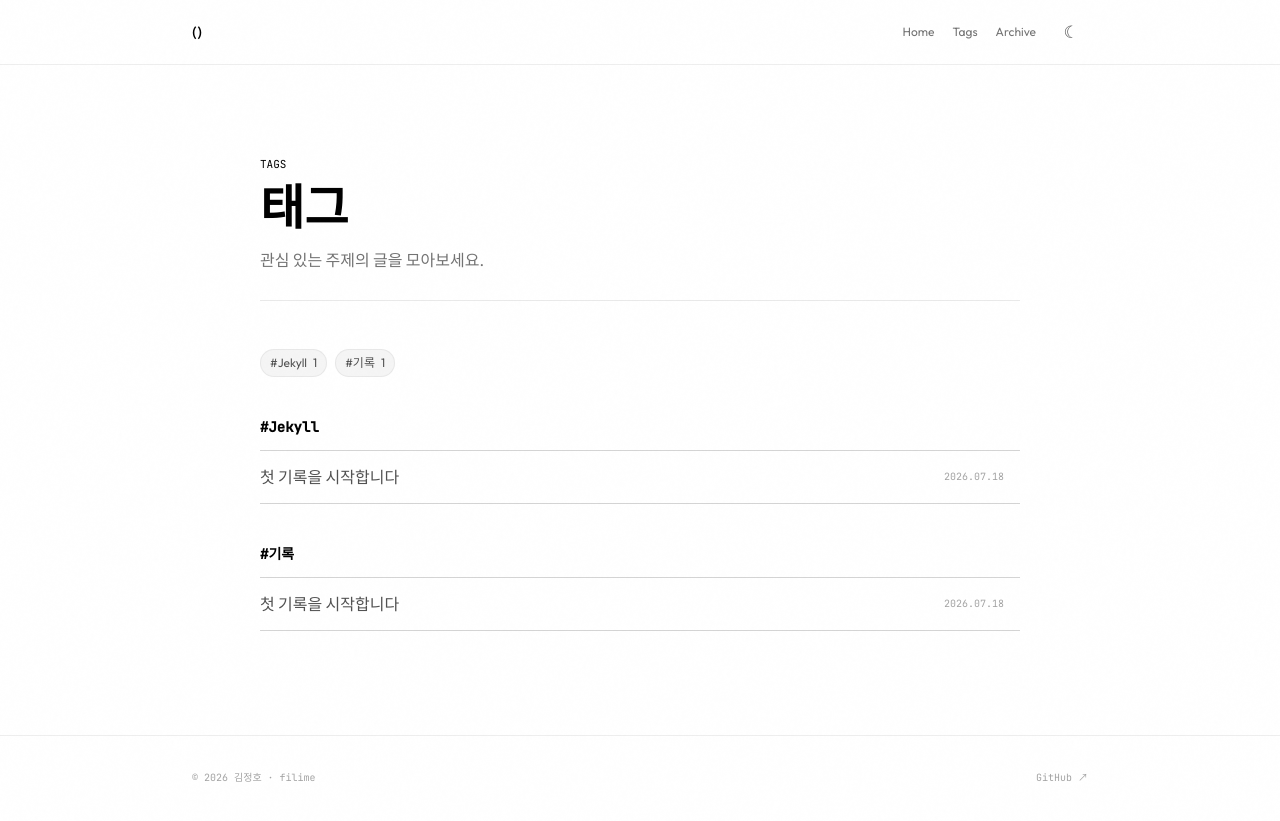
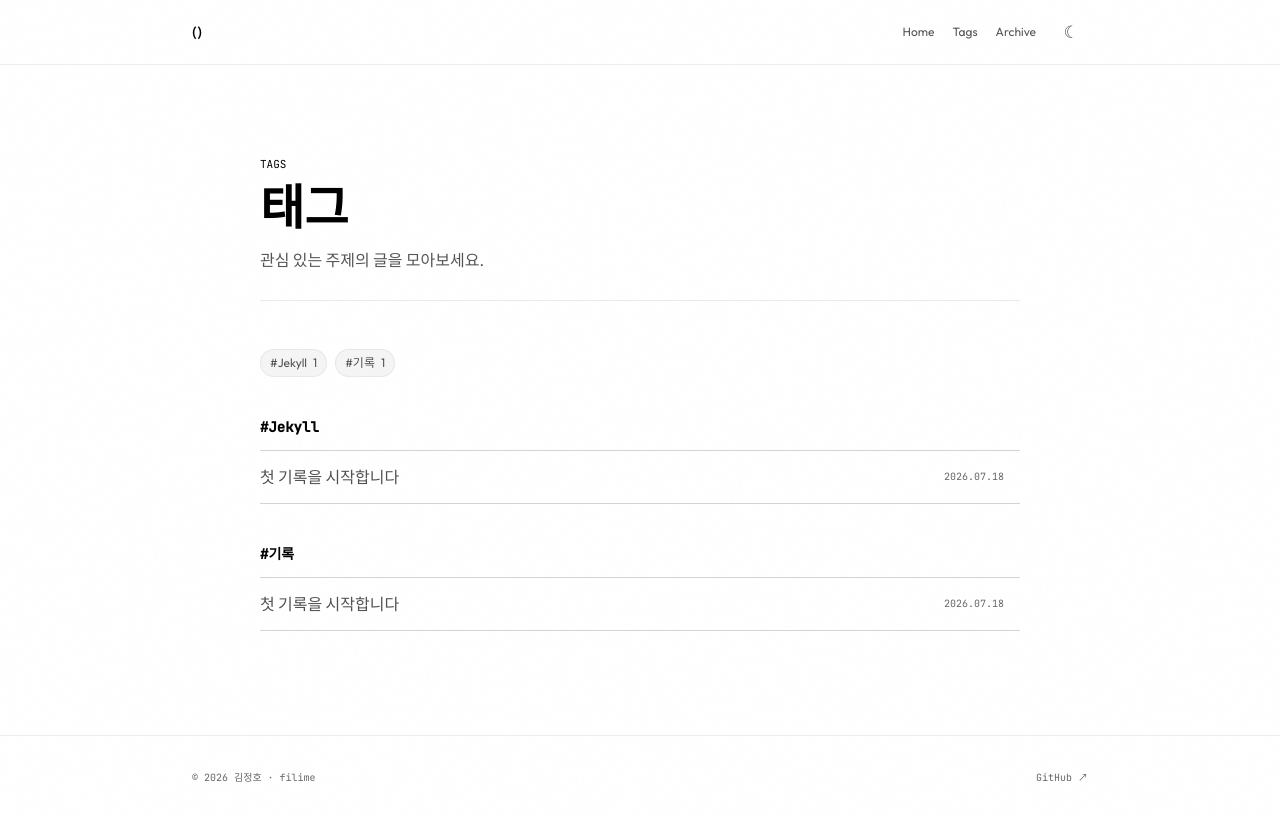
Before and after one commit to filime/filime.github.io, a Jekyll site: the page built from tags.html, in a window 1280 px wide. Shown: the top 821 px of the page. Built offline with Jekyll 4.4.1, drawn with Linux system fonts in a browser that asks for light colours.

Commit message:
Improve secondary text contrast

```diff
--- a/assets/css/style.css
+++ b/assets/css/style.css
@@ -5,8 +5,8 @@
   --ink-800: #111111;
   --ink-700: #1a1a1a;
   --ink-600: #2a2a2a;
-  --ink-500: #4a4a4a;
-  --ink-400: #737373;
+  --ink-500: #858585;
+  --ink-400: #9a9a9a;
   --ink-300: #a3a3a3;
   --ink-200: #d4d4d4;
   --ink-100: #e5e5e5;
@@ -26,8 +26,8 @@ html[data-theme="light"] {
   --ink-800: #ededed;
   --ink-700: #e5e5e5;
   --ink-600: #d4d4d4;
-  --ink-500: #a3a3a3;
-  --ink-400: #737373;
+  --ink-500: #666666;
+  --ink-400: #555555;
   --ink-300: #525252;
   --ink-200: #404040;
   --ink-100: #171717;
```
